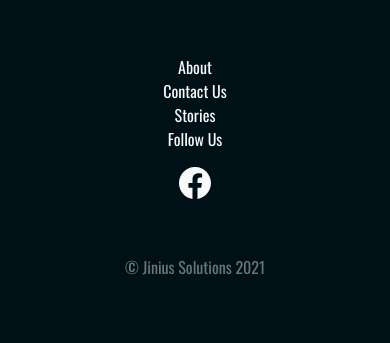
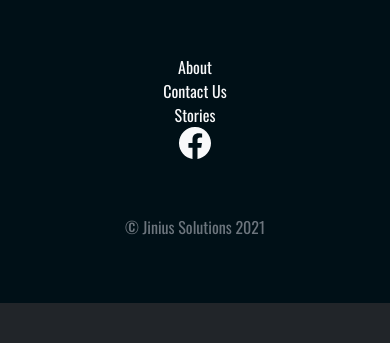
Before and after one commit to Aryan-Das/jinius-project, a Django app: page /stories/ in a window 390 px wide. Shown: the part 695-1038 px from the top of the page. After the commit the page ends 998 px from the top, so only its background shows below. Run offline with Django 3.2, Linux system fonts and the light colour scheme; data that the repository does not hold is empty; some libraries are stand-ins or nearby versions.

Commit message:
Updated footer

```diff
--- a/templates/base.html
+++ b/templates/base.html
@@ -74,13 +74,9 @@
             <div class="col-sm-2 col-md-2">
                 <a class="nounderline text-light" href="{% url 'stories' %}" style="text-decoration: none;">Stories</a>
             </div>
-            <div class="col-sm-1 col-md-1 float-left">
-                <div class="py-0 my-0">
-                    <p class="text-light py-0">Follow Us</p>
-                </div>
 
-            </div>
-            <div class="col-xl-2 float-left">
+
+            <div class="col-xl-1 float-left">
               <a href="#" class="text-light float-right px-1" style="text-decoration: none;">
                 <svg xmlns="http://www.w3.org/2000/svg" width="32" height="32" fill="currentColor" class="bi bi-facebook" viewBox="0 0 16 16">
                   <path d="M16 8.049c0-4.446-3.582-8.05-8-8.05C3.58 0-.002 3.603-.002 8.05c0 4.017 2.926 7.347 6.75 7.951v-5.625h-2.03V8.05H6.75V6.275c0-2.017 1.195-3.131 3.022-3.131.876 0 1.791.157 1.791.157v1.98h-1.009c-.993 0-1.303.621-1.303 1.258v1.51h2.218l-.354 2.326H9.25V16c3.824-.604 6.75-3.934 6.75-7.951z"/>
```
